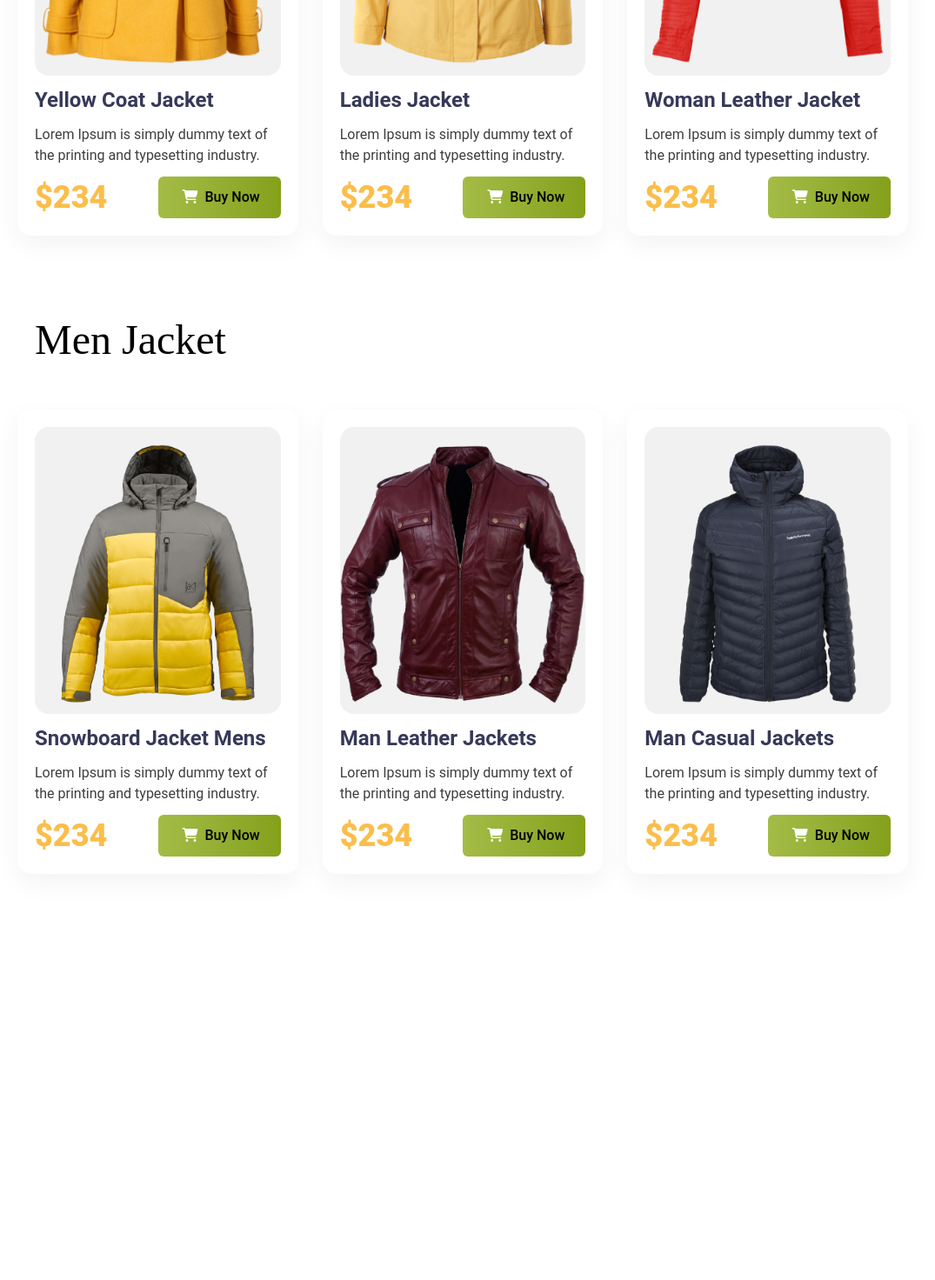
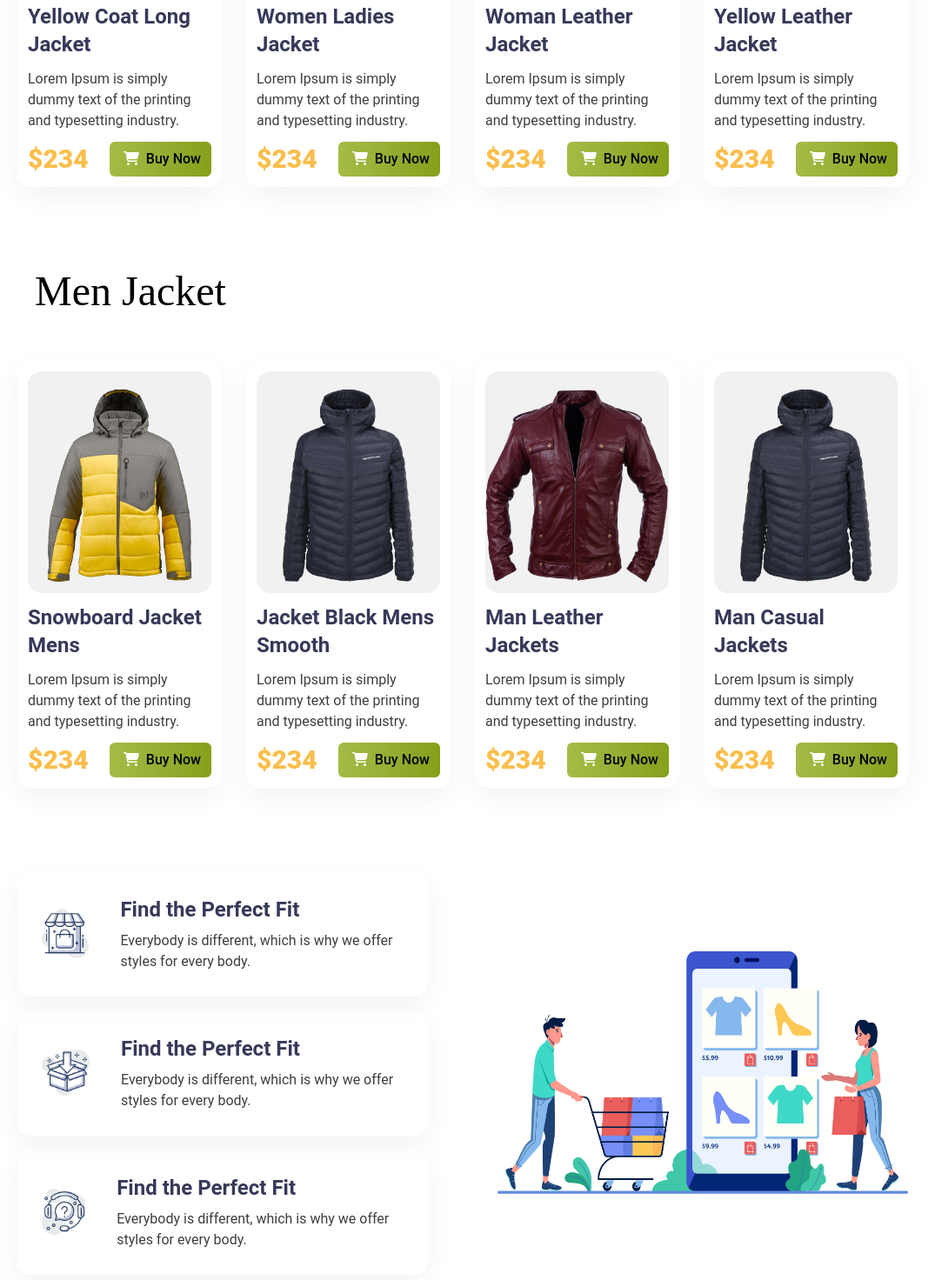
Before and after one commit to MdEbrahim-Shuvo/penguin-fashion, a website built with Vite: page index.html in a window 1280 px wide. Shown: the part 954-2426 px from the top of the page at 87% size, without its empty margins (108-1183 px from the left). Before the commit the page ends 2055 px from the top, so only its background shows below. Built offline with nearby package versions, Linux system fonts and the light colour scheme.

Commit message:
final commit

```diff
--- a/index.html
+++ b/index.html
@@ -54,32 +54,32 @@
             <div class="section-title px-5">
                 <h2 class="font-bebas-neue text-5xl my-14">W0Man Jacket</h2>
             </div>
-            <div class="collection-container grid sm:grid-cols-2 lg:grid-cols-3 gap-7">
-                <div class="collection-box shadow-card p-5 rounded-2xl space-y-3">
+            <div class="collection-container grid sm:grid-cols-2 lg:grid-cols-4 gap-7">
+                <div class="collection-box shadow-card p-3 rounded-2xl space-y-3">
                     <div class="collection-img bg-black-white-m rounded-2xl">
                         <img class="py-5 pt-5 pb-3 w-full" src="images/jacket-1.png" alt="">
                     </div>
-                    <h4 class="font-roboto font-bold text-2xl text-black-white-wt capitalize">Yellow Coat Jacket </h4>
+                    <h4 class="font-roboto font-bold text-2xl text-black-white-wt capitalize">Yellow Coat long Jacket </h4>
                     <p class="font-roboto text-base leading-6 text-black-white-p">Lorem Ipsum is simply dummy text of the
                         printing and typesetting industry.</p>
                     <div class="price-cart flex justify-between items-center">
-                        <h4 class="font-roboto text-4xl font-black text-gold-title">$234</h4>
-                        <button class="text-base font-roboto leading-6 font-medium rounded-md bg-linear-to-r from-olive-400 to-olive-800 py-3 px-6 capitalize" ><i class="fa-solid mx-1 text-white fa-cart-shopping"></i>  Buy Now</button>
+                        <h4 class="font-roboto text-3xl font-black text-gold-title">$234</h4>
+                        <button class="text-base font-roboto leading-6 font-medium rounded-md bg-linear-to-r from-olive-400 to-olive-800 py-2 px-3 capitalize" ><i class="fa-solid mx-1 text-white fa-cart-shopping"></i>  Buy Now</button>
                     </div>
                 </div>
-                <div class="collection-box shadow-card p-5 rounded-2xl space-y-3">
+                <div class="collection-box shadow-card p-3 rounded-2xl space-y-3">
                     <div class="collection-img bg-black-white-m rounded-2xl">
                         <img class="py-5 pt-5 pb-3 w-full" src="images/jacket-2.png" alt="">
                     </div>
-                    <h4 class="font-roboto font-bold text-2xl text-black-white-wt capitalize">Ladies Jacket  </h4>
+                    <h4 class="font-roboto font-bold text-2xl text-black-white-wt capitalize">Women Ladies Jacket  </h4>
                     <p class="font-roboto text-base leading-6 text-black-white-p">Lorem Ipsum is simply dummy text of the
                         printing and typesetting industry.</p>
                     <div class="price-cart flex justify-between items-center">
-                        <h4 class="font-roboto text-4xl font-black text-gold-title">$234</h4>
-                        <button class="text-base font-roboto leading-6 font-medium rounded-md bg-linear-to-r from-olive-400 to-olive-800 py-3 px-6 capitalize" ><i class="fa-solid mx-1 text-white fa-cart-shopping"></i>  Buy Now</button>
+                        <h4 class="font-roboto text-3xl font-black text-gold-title">$234</h4>
+                        <button class="text-base font-roboto leading-6 font-medium rounded-md bg-linear-to-r from-olive-400 to-olive-800 py-2 px-3 capitalize" ><i class="fa-solid mx-1 text-white fa-cart-shopping"></i>  Buy Now</button>
                     </div>
                 </div>
-                <div class="collection-box shadow-card p-5 rounded-2xl space-y-3">
+                <div class="collection-box shadow-card p-3 rounded-2xl space-y-3">
                     <div class="collection-img bg-black-white-m rounded-2xl">
                         <img class="py-5 pt-5 pb-3 w-full" src="images/jacket-3.png" alt="">
                     </div>
@@ -87,8 +87,20 @@
                     <p class="font-roboto text-base leading-6 text-black-white-p">Lorem Ipsum is simply dummy text of the
                         printing and typesetting industry.</p>
                     <div class="price-cart flex justify-between items-center">
-                        <h4 class="font-roboto text-4xl font-black text-gold-title">$234</h4>
-                        <button class="text-base font-roboto leading-6 font-medium rounded-md bg-linear-to-r from-olive-400 to-olive-800 py-3 px-6 capitalize" ><i class="fa-solid mx-1 text-white fa-cart-shopping"></i>  Buy Now</button>
+                        <h4 class="font-roboto text-3xl font-black text-gold-title">$234</h4>
+                        <button class="text-base font-roboto leading-6 font-medium rounded-md bg-linear-to-r from-olive-400 to-olive-800 py-2 px-3 capitalize" ><i class="fa-solid mx-1 text-white fa-cart-shopping"></i>  Buy Now</button>
+                    </div>
+                </div>
+                <div class="collection-box shadow-card p-3 rounded-2xl space-y-3">
+                    <div class="collection-img bg-black-white-m rounded-2xl">
+                        <img class="py-5 pt-5 pb-3 w-full" src="images/jacket-1.png" alt="">
+                    </div>
+                    <h4 class="font-roboto font-bold text-2xl text-black-white-wt capitalize">Yellow Leather Jacket  </h4>
+                    <p class="font-roboto text-base leading-6 text-black-white-p">Lorem Ipsum is simply dummy text of the
+                        printing and typesetting industry.</p>
+                    <div class="price-cart flex justify-between items-center">
+                        <h4 class="font-roboto text-3xl font-black text-gold-title">$234</h4>
+                        <button class="text-base font-roboto leading-6 font-medium rounded-md bg-linear-to-r from-olive-400 to-olive-800 py-2 px-3 capitalize" ><i class="fa-solid mx-1 text-white fa-cart-shopping"></i>  Buy Now</button>
                     </div>
                 </div>
             </div>
@@ -98,8 +110,8 @@
             <div class="section-title px-5">
                 <h2 class="font-bebas-neue text-5xl my-14">Men Jacket</h2>
             </div>
-            <div class="collection-container grid sm:grid-cols-2 lg:grid-cols-3 gap-7">
-                <div class="collection-box shadow-card p-5 rounded-2xl space-y-3">
+            <div class="collection-container grid sm:grid-cols-2 lg:grid-cols-4 gap-7">
+                <div class="collection-box shadow-card p-3 rounded-2xl space-y-3">
                     <div class="collection-img bg-black-white-m rounded-2xl">
                         <img class="py-5 pt-5 pb-3 w-full" src="images/jacket-4.png" alt="">
                     </div>
@@ -107,11 +119,23 @@
                     <p class="font-roboto text-base leading-6 text-black-white-p">Lorem Ipsum is simply dummy text of the
                         printing and typesetting industry.</p>
                     <div class="price-cart flex justify-between items-center">
-                        <h4 class="font-roboto text-4xl font-black text-gold-title">$234</h4>
-                        <button class="text-base font-roboto leading-6 font-medium rounded-md bg-linear-to-r from-olive-400 to-olive-800 py-3 px-6 capitalize" ><i class="fa-solid mx-1 text-white fa-cart-shopping"></i>  Buy Now</button>
+                        <h4 class="font-roboto text-3xl font-black text-gold-title">$234</h4>
+                        <button class="text-base font-roboto leading-6 font-medium rounded-md bg-linear-to-r from-olive-400 to-olive-800 py-2 px-3 capitalize" ><i class="fa-solid mx-1 text-white fa-cart-shopping"></i>  Buy Now</button>
                     </div>
                 </div>
-                <div class="collection-box shadow-card p-5 rounded-2xl space-y-3">
+                <div class="collection-box shadow-card p-3 rounded-2xl space-y-3">
+                    <div class="collection-img bg-black-white-m rounded-2xl">
+                        <img class="py-5 pt-5 pb-3 w-full" src="images/jacket-6.png" alt="">
+                    </div>
+                    <h4 class="font-roboto font-bold text-2xl text-black-white-wt capitalize">Jacket black Mens smooth </h4>
+                    <p class="font-roboto text-base leading-6 text-black-white-p">Lorem Ipsum is simply dummy text of the
+                        printing and typesetting industry.</p>
+                    <div class="price-cart flex justify-between items-center">
+                        <h4 class="font-roboto text-3xl font-black text-gold-title">$234</h4>
+                        <button class="text-base font-roboto leading-6 font-medium rounded-md bg-linear-to-r from-olive-400 to-olive-800 py-2 px-3 capitalize" ><i class="fa-solid mx-1 text-white fa-cart-shopping"></i>  Buy Now</button>
+                    </div>
+                </div>
+                <div class="collection-box shadow-card p-3 rounded-2xl space-y-3">
                     <div class="collection-img bg-black-white-m rounded-2xl">
                         <img class="py-5 pt-5 pb-3 w-full" src="images/jacket-5.png" alt="">
                     </div>
@@ -119,11 +143,11 @@
                     <p class="font-roboto text-base leading-6 text-black-white-p">Lorem Ipsum is simply dummy text of the
                         printing and typesetting industry.</p>
                     <div class="price-cart flex justify-between items-center">
-                        <h4 class="font-roboto text-4xl font-black text-gold-title">$234</h4>
-                        <button class="text-base font-roboto leading-6 font-medium rounded-md bg-linear-to-r from-olive-400 to-olive-800 py-3 px-6 capitalize" ><i class="fa-solid mx-1 text-white fa-cart-shopping"></i>  Buy Now</button>
+                        <h4 class="font-roboto text-3xl font-black text-gold-title">$234</h4>
+                        <button class="text-base font-roboto leading-6 font-medium rounded-md bg-linear-to-r from-olive-400 to-olive-800 py-2 px-3 capitalize" ><i class="fa-solid mx-1 text-white fa-cart-shopping"></i>  Buy Now</button>
                     </div>
                 </div>
-                <div class="collection-box shadow-card p-5 rounded-2xl space-y-3">
+                <div class="collection-box shadow-card p-3 rounded-2xl space-y-3">
                     <div class="collection-img bg-black-white-m rounded-2xl">
                         <img class="py-5 pt-5 pb-3 w-full" src="images/jacket-6.png" alt="">
                     </div>
@@ -131,12 +155,49 @@
                     <p class="font-roboto text-base leading-6 text-black-white-p">Lorem Ipsum is simply dummy text of the
                         printing and typesetting industry.</p>
                     <div class="price-cart flex justify-between items-center">
-                        <h4 class="font-roboto text-4xl font-black text-gold-title">$234</h4>
-                        <button class="text-base font-roboto leading-6 font-medium rounded-md bg-linear-to-r from-olive-400 to-olive-800 py-3 px-6 capitalize" ><i class="fa-solid mx-1 text-white fa-cart-shopping"></i>  Buy Now</button>
+                        <h4 class="font-roboto text-3xl font-black text-gold-title">$234</h4>
+                        <button class="text-base font-roboto leading-6 font-medium rounded-md bg-linear-to-r from-olive-400 to-olive-800 py-2 px-3 capitalize" ><i class="fa-solid mx-1 text-white fa-cart-shopping"></i>  Buy Now</button>
                     </div>
                 </div>
             </div>
          </section>
+         <!-- about part -->
+          <section id="about-part" class="mb-20">
+            <div class="about-container grid md:grid-cols-2 md:items-center gap-20">
+                <div class="about-text-content space-y-4">
+                   <div class="about-card flex items-center gap-9 shadow-card p-7 rounded-2xl">
+                        <div class="about-img">
+                            <img  src="images/image 12.png" alt="">
+                        </div>
+                        <div class="about-text space-y-2">
+                            <h4 class="font-roboto text-2xl font-bold text-black-white-wt">Find the Perfect Fit</h4>
+                            <p class="font-roboto text-base text-black-white-p leading-6">Everybody is different, which is why we offer styles for every body.</p>
+                        </div>
+                   </div>
+                   <div class="about-card flex items-center gap-9 shadow-card p-7 rounded-2xl">
+                        <div class="about-img">
+                            <img  src="images/image 13.png" alt="">
+                        </div>
+                        <div class="about-text space-y-2">
+                            <h4 class="font-roboto text-2xl font-bold text-black-white-wt">Find the Perfect Fit</h4>
+                            <p class="font-roboto text-base text-black-white-p leading-6">Everybody is different, which is why we offer styles for every body.</p>
+                        </div>
+                    </div>
+                    <div class="about-card flex items-center gap-9 shadow-card p-7 rounded-2xl">
+                        <div class="about-img">
+                            <img  src="images/image 14.png" alt="">
+                        </div>
+                        <div class="about-text space-y-2">
+                            <h4 class="font-roboto text-2xl font-bold text-black-white-wt">Find the Perfect Fit</h4>
+                            <p class="font-roboto text-base text-black-white-p leading-6">Everybody is different, which is why we offer styles for every body.</p>
+                        </div>
+                    </div>
+                </div>
+                <div class="about-img-content">
+                    <img class="w-full" src="images/shopping.png" alt="">
+                </div>
+            </div>
+          </section>
 
     </main>
 </body>
```
Also changed, not shown: images/image 12.png (added), images/image 13.png (added), images/image 14.png (added).
